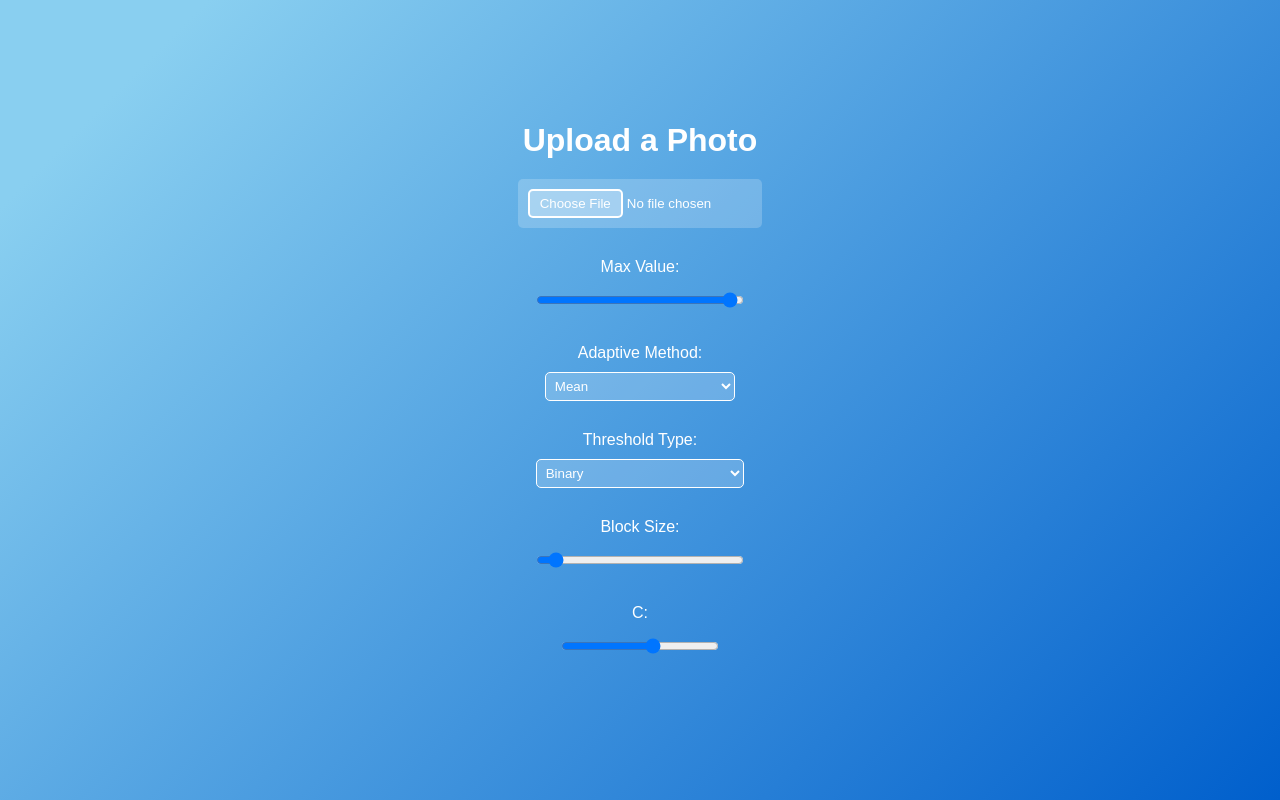
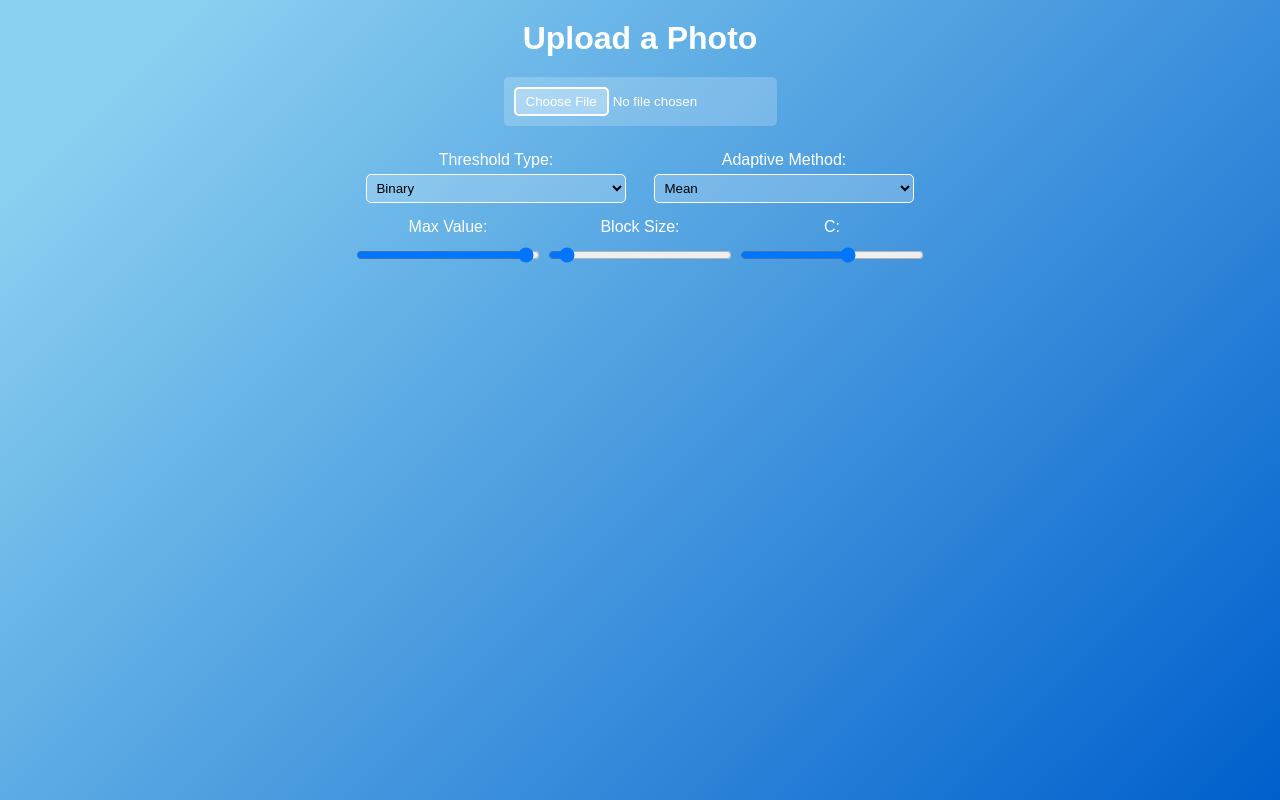
Before and after one commit to Rtycz/img_to_stl_converter, a Flask app: page / in a window 1280 px wide. Run offline with Flask 3, Linux system fonts and the light colour scheme.

Commit message:
[CONV-9] redesign sliders (#10)
* [CONV-9] split css from html

* [CONV-9] fix layout after image loaded

* [CONV-9] fix background gap while image loaded

* [CONV-9] compress threshold by Y axis

* [CONV-9] more beauty

---------

Co-authored-by: Kurdyukov Anton Gennadyevich <akurdyukov@ozon.ru>

```diff
--- /dev/null
+++ b/static/css/styles.css
@@ -0,0 +1,187 @@
+/* static/css/styles.css */
+
+/* Стили для градиентного фона */
+html, body {
+    height: 100%;
+    margin: 0;
+    padding: 0;
+    font-family: Arial, sans-serif;
+    background: linear-gradient(135deg, #89CFF0 10%, #005FCC 100%);
+    color: white;
+    text-align: center;
+    overflow-y: auto;
+}
+
+body {
+    display: flex;
+    flex-direction: column;
+    justify-content: flex-start;
+    align-items: center;
+}
+
+h1 {
+    margin-top: 20px;
+    margin-bottom: 20px;
+    font-size: 2em;
+}
+
+/* Стили для превью изображения */
+.preview-container {
+    margin: 20px auto;
+    display: none;
+    position: relative;
+    border: 2px solid #fff;
+    border-radius: 10px;
+    overflow: hidden;
+}
+
+.preview-container img {
+    width: 100%;
+    height: auto;
+    display: block;
+    border-radius: 8px;
+}
+
+/* Стили для индикатора загрузки */
+.loader {
+    border: 16px solid rgba(255, 255, 255, 0.3);
+    border-top: 16px solid #fff;
+    border-radius: 50%;
+    width: 120px;
+    height: 120px;
+    animation: spin 2s linear infinite;
+    position: absolute;
+    top: 50%;
+    left: 50%;
+    transform: translate(-50%, -50%);
+}
+
+@keyframes spin {
+    0% { transform: rotate(0deg); }
+    100% { transform: rotate(360deg); }
+}
+
+/* Стили для кнопки выбора файла */
+input[type="file"] {
+    display: block;
+    margin: 20px auto;
+    padding: 10px;
+    border: none;
+    border-radius: 5px;
+    background-color: rgba(255, 255, 255, 0.2);
+    color: white;
+    cursor: pointer;
+    max-width: 600px;
+}
+
+input[type="file"]::file-selector-button {
+    border: 2px solid #fff;
+    padding: 5px 10px;
+    border-radius: 5px;
+    background-color: rgba(255, 255, 255, 0.3);
+    color: white;
+    cursor: pointer;
+    transition: background-color 0.3s ease;
+}
+
+input[type="file"]::file-selector-button:hover {
+    background-color: rgba(255, 255, 255, 0.5);
+}
+
+/* Стили для контейнера обработанного изображения */
+.processed-image-container {
+    margin: 20px auto;
+    display: none;
+    border: 2px solid #fff;
+    border-radius: 10px;
+    overflow: hidden;
+}
+
+.processed-image-container img {
+    width: 100%;
+    height: auto;
+    display: block;
+    border-radius: 8px;
+}
+
+/* Стили для элементов управления */
+.controls-container {
+    display: flex;
+    flex-wrap: wrap;
+    justify-content: center;
+    align-items: center;
+}
+
+.controls-container label {
+    flex: 1;
+    flex-direction: column;
+    align-items: center; /* Выравнивание по центру по горизонтали */
+    margin: 5px 0;
+    font-size: 1em;
+}
+
+.controls-container input[type="range"], .controls-container select {
+    margin: 5px 0;
+    padding: 5px;
+    border-radius: 5px;
+    border: 1px solid #fff;
+    background-color: rgba(255, 255, 255, 0.2);
+    color: black;
+    width: 90% !important;
+}
+
+/* Медиазапросы для адаптивности */
+/* Портретная ориентация */
+@media (orientation: portrait) {
+    .preview-container, .processed-image-container {
+        width: 35vw; /* 35% от ширины окна просмотра */
+    }
+
+    .controls-container {
+        width: 70vw; /* 70% от ширины окна просмотра */
+        flex-direction: column;
+    }
+
+    .controls-container .row {
+        display: flex;
+        justify-content: space-between;
+        width: 100%;
+    }
+
+    .controls-container .row select, .controls-container .row input[type="range"] {
+        width: 45%;
+    }
+}
+
+/* Альбомная ориентация */
+@media (orientation: landscape) {
+    .preview-container, .processed-image-container {
+        width: 35vw; /* 35% от ширины окна просмотра */
+    }
+
+    .controls-container {
+        width: 45vw; /* 45% от ширины окна просмотра */
+        flex-direction: row;
+        flex-wrap: wrap;
+    }
+
+    .controls-container .row {
+        display: flex;
+        justify-content: space-around;
+        width: 100%;
+    }
+
+    .controls-container .row select, .controls-container .row input[type="range"] {
+        width: 100%;
+    }
+
+    .controls-container .column {
+        display: flex;
+        flex-direction: column;
+        width: 100%;
+    }
+
+    .controls-container .column input[type="range"], .controls-container .column select {
+        width: 100%;
+    }
+}
--- a/templates/index.html
+++ b/templates/index.html
@@ -4,144 +4,8 @@
     <meta charset="UTF-8">
     <meta name="viewport" content="width=device-width, initial-scale=1.0">
     <title>Upload Photo</title>
-    <style>
-        /* Стили для градиентного фона */
-        body {
-            font-family: Arial, sans-serif;
-            margin: 0;
-            padding: 0;
-            display: flex;
-            flex-direction: column;
-            justify-content: center;
-            align-items: center;
-            height: 100vh;
-            background: linear-gradient(135deg, #89CFF0 10%, #005FCC 100%);
-            color: white;
-            text-align: center;
-        }
-
-        h1 {
-            margin-bottom: 20px;
-            font-size: 2em;
-        }
-
-        /* Стили для превью изображения */
-        #preview {
-            margin: 20px auto;
-            display: none;
-            position: relative;
-            border: 2px solid #fff;
-            border-radius: 10px;
-            overflow: hidden;
-        }
-
-        #preview img {
-            width: 100%;
-            height: auto;
-            display: block;
-            border-radius: 8px;
-        }
-
-        /* Стили для индикатора загрузки */
-        .loader {
-            border: 16px solid rgba(255, 255, 255, 0.3);
-            border-top: 16px solid #fff;
-            border-radius: 50%;
-            width: 120px;
-            height: 120px;
-            animation: spin 2s linear infinite;
-            position: absolute;
-            top: 50%;
-            left: 50%;
-            transform: translate(-50%, -50%);
-        }
-
-        @keyframes spin {
-            0% { transform: rotate(0deg); }
-            100% { transform: rotate(360deg); }
-        }
-
-        /* Стили для кнопки выбора файла */
-        input[type="file"] {
-            display: block;
-            margin: 20px auto;
-            padding: 10px;
-            border: none;
-            border-radius: 5px;
-            background-color: rgba(255, 255, 255, 0.2);
-            color: white;
-            cursor: pointer;
-            width: 80%;
-        }
-
-        input[type="file"]::file-selector-button {
-            border: 2px solid #fff;
-            padding: 5px 10px;
-            border-radius: 5px;
-            background-color: rgba(255, 255, 255, 0.3);
-            color: white;
-            cursor: pointer;
-            transition: background-color 0.3s ease;
-        }
-
-        input[type="file"]::file-selector-button:hover {
-            background-color: rgba(255, 255, 255, 0.5);
-        }
-
-        /* Стили для контейнера обработанного изображения */
-        #processedImageContainer {
-            margin: 20px auto;
-            display: none;
-            border: 2px solid #fff;
-            border-radius: 10px;
-            overflow: hidden;
-        }
-
-        #processedImageContainer img {
-            width: 100%;
-            height: auto;
-            display: block;
-            border-radius: 8px;
-        }
-
-        /* Стили для элементов управления */
-        .controls {
-            margin: 20px auto;
-            display: flex;
-            flex-direction: column;
-            align-items: center;
-        }
-
-        .controls label {
-            margin: 10px;
-            font-size: 1em;
-        }
-
-        .controls input[type="range"], .controls select {
-            margin: 10px;
-            width: 80%;
-            padding: 5px;
-            border-radius: 5px;
-            border: 1px solid #fff;
-            background-color: rgba(255, 255, 255, 0.2);
-            color: white;
-        }
-
-        /* Медиазапросы для адаптивности */
-        /* Альбомная ориентация */
-        @media (orientation: landscape) {
-            #preview, #processedImageContainer {
-                width: 35vw; /* 35% от ширины окна просмотра */
-            }
-        }
-
-        /* Портретная ориентация */
-        @media (orientation: portrait) {
-            #preview, #processedImageContainer {
-                width: 70vw; /* 70% от ширины окна просмотра */
-            }
-        }
-    </style>
+    <!-- Подключение внешнего CSS-файла -->
+    <link rel="stylesheet" href="{{ url_for('static', filename='css/styles.css') }}">
     <!-- Подключение внешнего JavaScript-файла -->
     <script src="{{ url_for('static', filename='js/script.js') }}" defer></script>
 </head>
@@ -149,13 +13,18 @@
     <div>
         <h1>Upload a Photo</h1>
         <input type="file" id="photoInput" name="photo" accept="image/*">
-        <div id="preview">
+        <div class="preview-container" id="preview">
             <div class="loader" id="loader"></div>
             <img id="previewImage" src="" alt="Image Preview">
         </div>
-        <div class="controls">
+        <div class="controls-container">
+            <div class="row">
                 <label>
-                Max Value: <input type="range" id="maxValue" min="0" max="255" step="1" value="255">
+                    Threshold Type:
+                    <select id="thresholdType">
+                        <option value="THRESH_BINARY">Binary</option>
+                        <option value="THRESH_BINARY_INV">Binary Inverted</option>
+                    </select>
                 </label>
                 <label>
                     Adaptive Method:
@@ -164,12 +33,10 @@
                         <option value="ADAPTIVE_THRESH_GAUSSIAN_C">Gaussian</option>
                     </select>
                 </label>
+            </div>
+            <div class="row">
                 <label>
-                Threshold Type:
-                <select id="thresholdType">
-                    <option value="THRESH_BINARY">Binary</option>
-                    <option value="THRESH_BINARY_INV">Binary Inverted</option>
-                </select>
+                    Max Value: <input type="range" id="maxValue" min="0" max="255" step="1" value="255">
                 </label>
                 <label>
                     Block Size: <input type="range" id="blockSize" min="3" max="255" step="2" value="11">
@@ -178,7 +45,8 @@
                     C: <input type="range" id="C" min="-10" max="10" step="1" value="2">
                 </label>
             </div>
-        <div id="processedImageContainer">
+        </div>
+        <div class="processed-image-container" id="processedImageContainer">
             <img id="processedImage" src="" alt="Processed Image">
         </div>
     </div>
```
Lines whose indentation alone changed are shown as unchanged.
